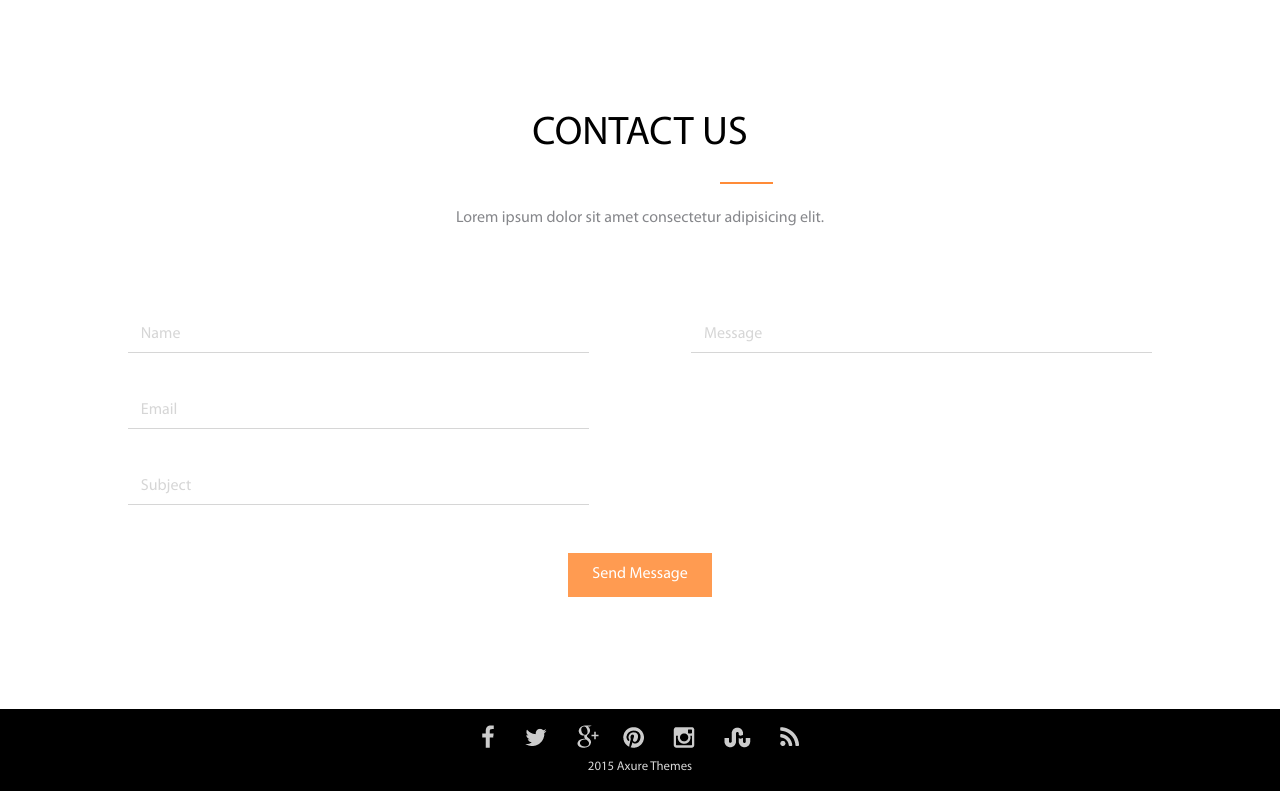
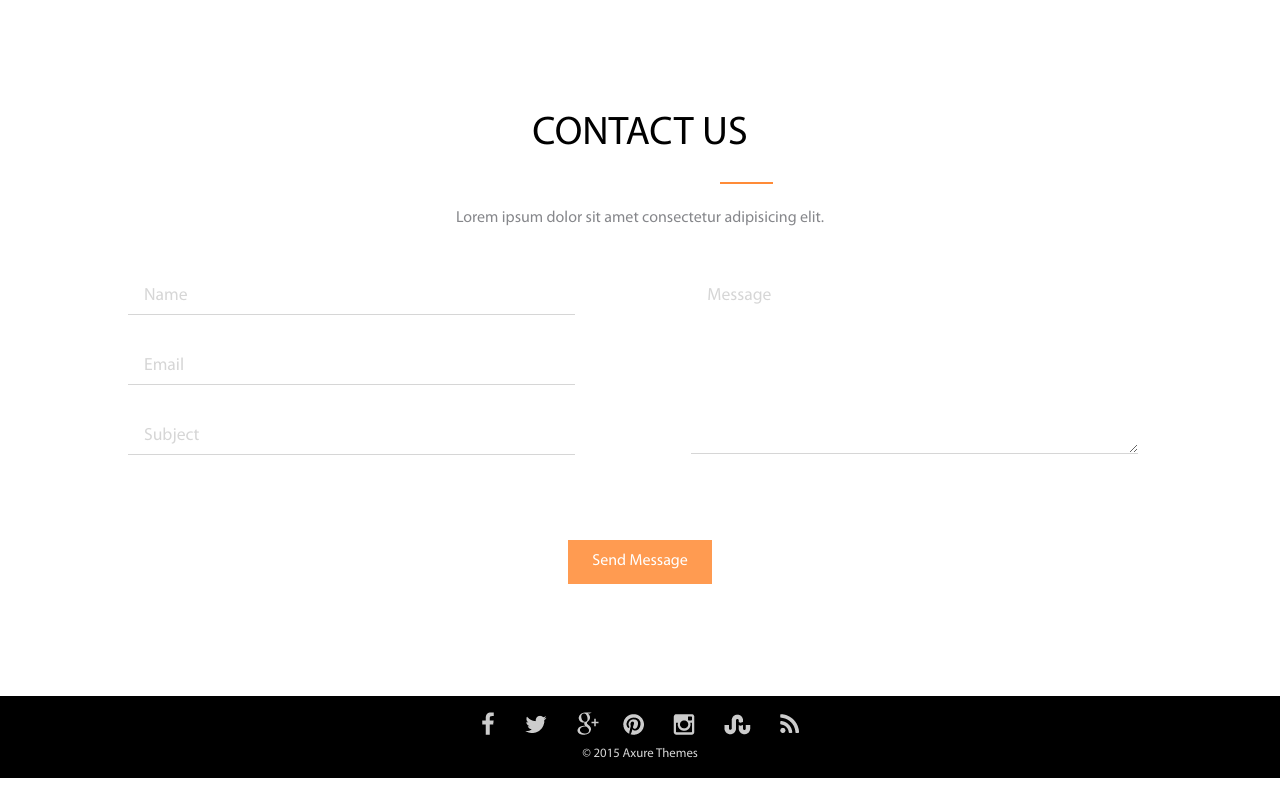
Before and after one commit to Whaider00/Web-Layout-4, a plain HTML site: page Index.html in a window 1280 px wide. Shown: the part 5418-6209 px from the top of the page. Drawn offline with Linux system fonts and the light colour scheme.

Commit message:
Add changes

```diff
--- a/Index.html
+++ b/Index.html
@@ -423,33 +423,26 @@
             </div>
             <div id="contact-us-form-body">
                 <div id="body-left">
-                    <div class="form-field">
-                        <p>Name</p>
-                    </div>
-                    <div class="form-field">
-                        <p>Email</p>
-                    </div>
-                    <div class="form-field">
-                        <p>Subject</p>
-                    </div>
+                    <input type="text" placeholder="Name">
+                    <input type="text" placeholder="Email">
+                    <input type="text" placeholder="Subject">
                 </div>
                 <div id="body-right">
                     <div class="form-field">
-                        <p>Message</p>
+                        <textarea placeholder="Message"></textarea>
                     </div>
                 </div>
             </div>
             <div id="contact-us-form-footer">
-                <button>Send Message</button>
+                <button type="submit">Send Message</button>
             </div>
         </div>
    </section>
 
-   <section id="footer-section">
-        <div id="footer-items">
-            <img src="./assets/images/footer-social-icons.png" alt="Social Icons">
-            <p>2015 Axure Themes</p>
+   <footer>
+        <img src="./assets/images/footer-social-icons.png" alt="Social Icons">
+        <p> &copy; 2015 Axure Themes</p>
         </div>
-   </section>
+    </footer>
 </body>
 </html>
--- a/assets/css/Style.css
+++ b/assets/css/Style.css
@@ -469,13 +469,42 @@ header{
 #body-right{
     flex-basis: 45%;
 }
-.form-field{
+/* .form-field{
     border-bottom: 1px solid var(--border-color);
 }
 .form-field p{
     margin-left: 0.8rem;
     margin-bottom: 0.5rem;
     margin-top: 3rem;
+} */
+#body-left input{
+    width: 90%;
+    margin-bottom: 2rem;
+    border: none;
+    border-bottom: 1px solid var(--border-color);
+    font-size: 1.1em;
+    padding: 0.5rem 1rem;
+}
+#body-left input::placeholder {
+    color: var(--border-color);
+}
+#body-left input:focus-visible {
+    outline: none;
+}
+#body-right textarea{
+    width: 90%;
+    margin-bottom: 2rem;
+    border: none;
+    border-bottom: 1px solid var(--border-color);
+    font-size: 1.1em;
+    padding: 0.5rem 1rem;
+    height: 10rem;
+}
+#body-right textarea::placeholder {
+    color: var(--border-color);
+}
+#body-right textarea:focus-visible {
+    outline: none;
 }
 #contact-us-form-footer{
     text-align: center;
@@ -488,13 +517,13 @@ header{
     border: none;
     font-size: 1rem;
 }
-#footer-items{
+footer{
     background-color: var(--black);
     text-align: center;
     padding: 1rem 0;
     color: var(--border-color);
 }
-#footer-items p{
+footer p{
     font-size: 0.8rem;
     margin-top: 0.3rem;
 }
```
